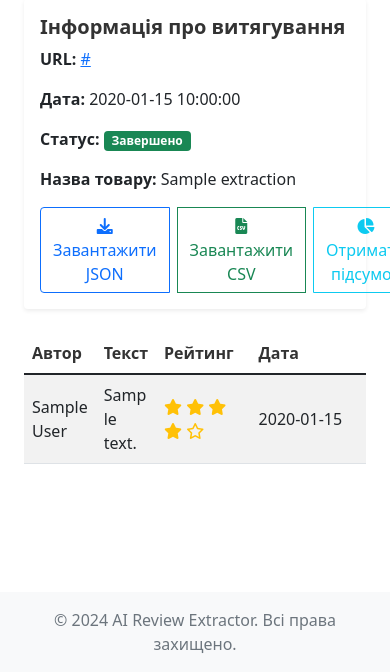
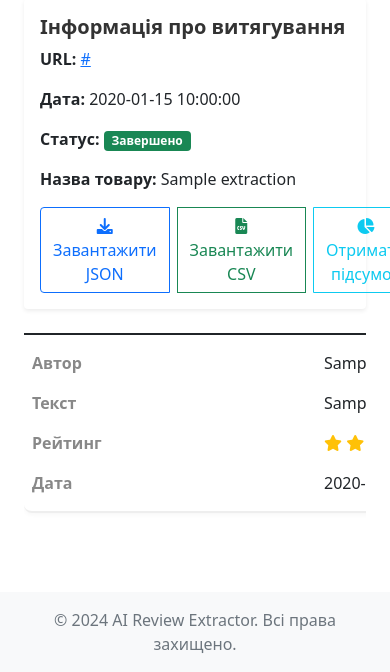
Before and after one commit to Fizpop/review_yank, a Flask app: page /extraction/1 in a window 390 px wide; the page is wider, and only the part inside the window is pictured. Shown: the part 172-844 px from the top of that part. Run offline with Flask 3, Linux system fonts and the light colour scheme; a user stored in the database is signed in; tables that the repository leaves empty hold one stand-in row (values such as "Sample post").

Commit message:
style: адаптивна таблиця відгуків, фіксована ширина першої колонки, mobile-friendly UX

```diff
--- a/app/static/css/style.css
+++ b/app/static/css/style.css
@@ -64,3 +64,82 @@ main {
     background-color: #f8f9fa;
     padding: 1rem 0;
 }
+
+/* --- Адаптивність для таблиць --- */
+.table-responsive {
+  width: 100%;
+  overflow-x: auto;
+}
+
+table {
+  min-width: 600px;
+}
+
+td, th {
+  word-break: break-word;
+  white-space: normal;
+  padding: 8px;
+}
+
+/* --- Кінець адаптивності --- */
+
+@media (max-width: 600px) {
+  .table-responsive table,
+  .table-responsive thead,
+  .table-responsive tbody,
+  .table-responsive th,
+  .table-responsive td,
+  .table-responsive tr {
+    display: block;
+    width: 100%;
+  }
+
+  .table-responsive thead tr {
+    display: none;
+  }
+
+  .table-responsive tr {
+    margin-bottom: 1rem;
+    border-bottom: 2px solid #eee;
+    box-shadow: 0 2px 4px rgba(0,0,0,0.03);
+    background: #fff;
+    border-radius: 8px;
+    padding: 8px 0;
+  }
+
+  .table-responsive td {
+    position: relative;
+    padding-left: 50%;
+    min-height: 40px;
+    border: none;
+    box-shadow: none;
+  }
+
+  .table-responsive td:before {
+    position: absolute;
+    top: 8px;
+    left: 8px;
+    width: 45%;
+    white-space: nowrap;
+    font-weight: bold;
+    color: #888;
+    content: attr(data-label);
+  }
+}
+
+@media (min-width: 601px) {
+  .table th:first-child,
+  .table td:first-child {
+    min-width: 120px;
+    max-width: 180px;
+    width: 140px;
+    vertical-align: top;
+    word-break: break-word;
+    white-space: normal;
+    overflow: hidden;
+    text-overflow: ellipsis;
+    display: -webkit-box;
+    -webkit-line-clamp: 3;
+    -webkit-box-orient: vertical;
+  }
+}
--- a/app/templates/review/extraction.html
+++ b/app/templates/review/extraction.html
@@ -54,9 +54,9 @@
             <tbody>
                 {% for review in reviews %}
                 <tr>
-                    <td>{{ review.author }}</td>
-                    <td class="text-break">{{ review.text }}</td>
-                    <td>
+                    <td data-label="Автор">{{ review.author }}</td>
+                    <td data-label="Текст" class="text-break">{{ review.text }}</td>
+                    <td data-label="Рейтинг">
                         <div class="text-warning">
                             {% for i in range(5) %}
                                 {% if review.rating is not none and i < review.rating %}
@@ -67,7 +67,7 @@
                             {% endfor %}
                         </div>
                     </td>
-                    <td>{{ review.date }}</td>
+                    <td data-label="Дата">{{ review.date }}</td>
                 </tr>
                 {% endfor %}
             </tbody>
```
